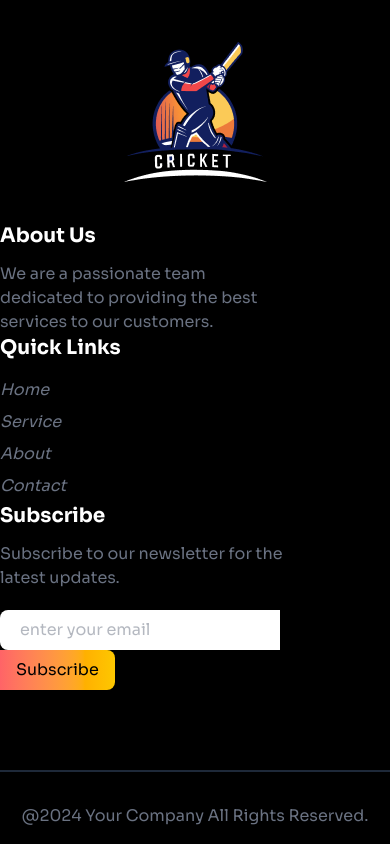
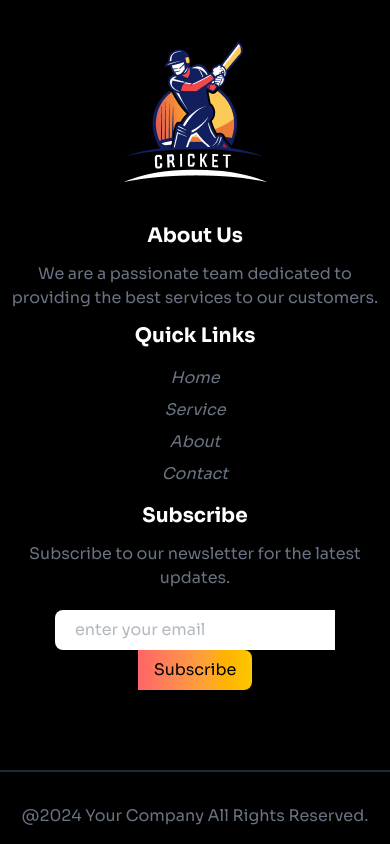
Before and after one commit to jahiddeveloper/BPL-Project, a React (Vite) app: page / in a window 390 px wide. Shown: the part 9892-10736 px from the top of the page. Built offline with nearby package versions, Linux system fonts and the light colour scheme.

Commit message:
Responsive footer design compleat

```diff
--- a/src/Component/Footer/Footer.jsx
+++ b/src/Component/Footer/Footer.jsx
@@ -7,14 +7,14 @@ const Footer = () => {
       <div className="py-20">
         <img className="mx-auto" src={footerImg} alt="" />
         <div className="flex flex-col md:flex-row justify-between container mx-auto mt-10">
-          <div>
+          <div className="text-center md:text-left">
             <h3 className="text-xl font-bold">About Us</h3>
-            <p className="w-72 mt-3 text-gray-500">
+            <p className="md:w-72 mt-3 text-gray-500">
               We are a passionate team dedicated to providing the best services
               to our customers.
             </p>
           </div>
-          <div>
+          <div className="text-center md:text-left mt-3 md:mt-0">
             <h3 className="text-xl font-bold">Quick Links</h3>
             <div className="flex flex-col leading-8 mt-3 text-gray-500">
               <a href="home">
@@ -31,9 +31,9 @@ const Footer = () => {
               </a>
             </div>
           </div>
-          <div>
+          <div className="text-center md:text-left mt-3">
             <h3 className="text-xl font-bold">Subscribe</h3>
-            <p className="text-gray-500 w-75 mt-3">Subscribe to our newsletter for the latest updates.</p>
+            <p className="text-gray-500 md:w-75 mt-3">Subscribe to our newsletter for the latest updates.</p>
             <div>
                 <input className="mt-5 pl-5 py-2 bg-white text-gray-500 w-70 rounded-l-lg outline-0" type="email" placeholder="enter your email" />
                 <button className="bg-gradient-to-l from-yellow-400 to-red-400 cursor-pointer py-2 px-4 text-black rounded-r-lg">Subscribe</button>
```
